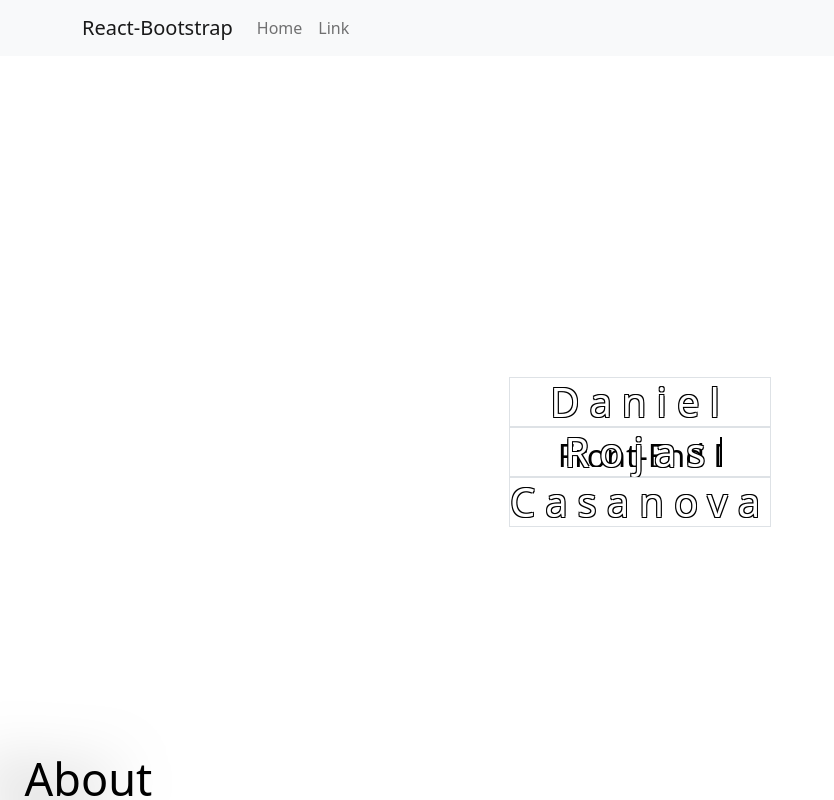
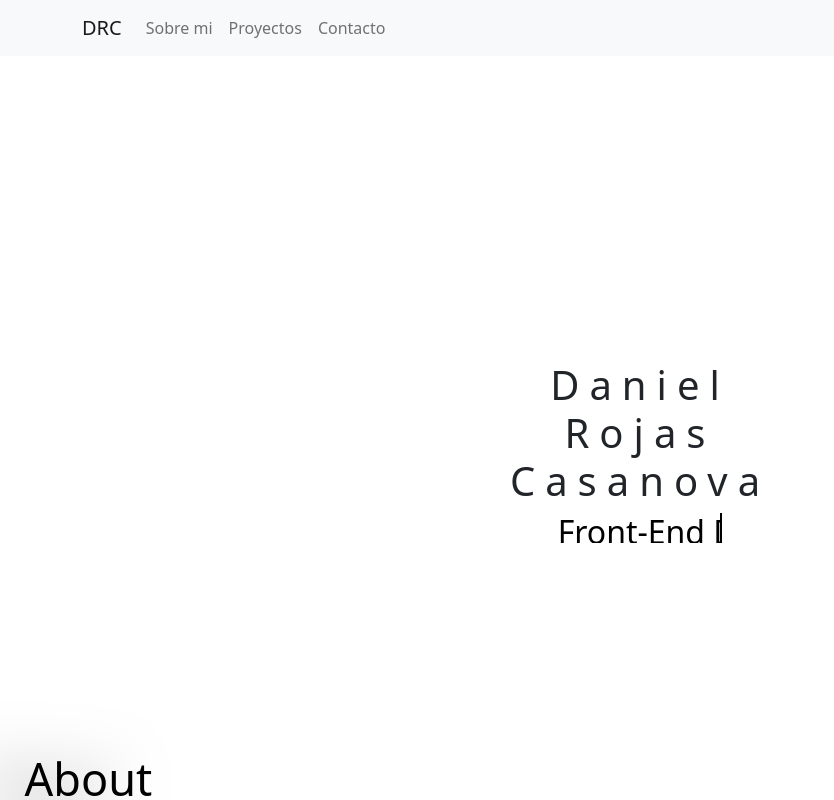
Before and after one commit to cassnova/my-portfolio, a React (Create React App) app: page / in a window 1280 px wide. Shown: the top 800 px of the page, without its empty margins (0-834 px from the left). Built offline with nearby package versions, Linux system fonts and the light colour scheme.

Commit message:
Header settings

```diff
--- a/src/components/Header/Header.css
+++ b/src/components/Header/Header.css
@@ -7,6 +7,7 @@
     background: white;
     font-family: system-ui, -apple-system, BlinkMacSystemFont, 'Segoe UI', Roboto, Oxygen, Ubuntu, Cantarell, 'Open Sans', 'Helvetica Neue', sans-serif;
     display: flex;
+    flex-direction: column;
     align-items: center;
     justify-content: center;
     height: 100vh;
@@ -14,31 +15,30 @@
 }
 
 h1 {
-    /* color: aliceblue; */
     display: flex;
+    justify-content: center;
+    align-items: center;
     flex-direction: column;
     font-size: 50px;
     font-weight: 800;
     letter-spacing: 10px;
     text-align: center;
-    position: absolute;
-
 }
 
 
-.border {
+/* .border {
     color: white;
     text-shadow:
         -1px -1px 0 black,
         1px -1px 0 black,
         1px 1px 0 black,
         -1px 1px 0 black
-}
+} */
 
 h2 {
     color: black;
     font-size: 20px;
-    margin-top: 300px;
+    margin-top: 80px;
 }
 
 .fx {
--- a/src/components/Header/Header.jsx
+++ b/src/components/Header/Header.jsx
@@ -6,12 +6,13 @@ import './Header.css'
 function Header() {
     return (
         <header className="container-header">
-
-            <h1>
-                <span className="border">Daniel</span>
-                <span className="border">Rojas</span>
-                <span className="border">Casanova</span>
-            </h1>
+            <div>
+                <h1>
+                    <span>Daniel</span>
+                    <span>Rojas</span>
+                    <span>Casanova</span>
+                </h1>
+            </div>
 
             <h2 className="fx">Front-End Developer</h2>
 
--- a/src/components/nav/Nav.jsx
+++ b/src/components/nav/Nav.jsx
@@ -10,12 +10,13 @@ function NavBarMenu() {
     return (
         <Navbar bg="light" expand="lg">
             <Container>
-                <Navbar.Brand href="#home">React-Bootstrap</Navbar.Brand>
+                <Navbar.Brand href="#home">DRC</Navbar.Brand>
                 <Navbar.Toggle aria-controls="basic-navbar-nav" />
                 <Navbar.Collapse id="basic-navbar-nav">
                     <Nav className="me-auto">
-                        <Nav.Link href="#home">Home</Nav.Link>
-                        <Nav.Link href="#link">Link</Nav.Link>
+                        <Nav.Link href="#home">Sobre mi</Nav.Link>
+                        <Nav.Link href="#link">Proyectos</Nav.Link>
+                        <Nav.Link href="#link">Contacto</Nav.Link>
                     </Nav>
                 </Navbar.Collapse>
             </Container>
```
